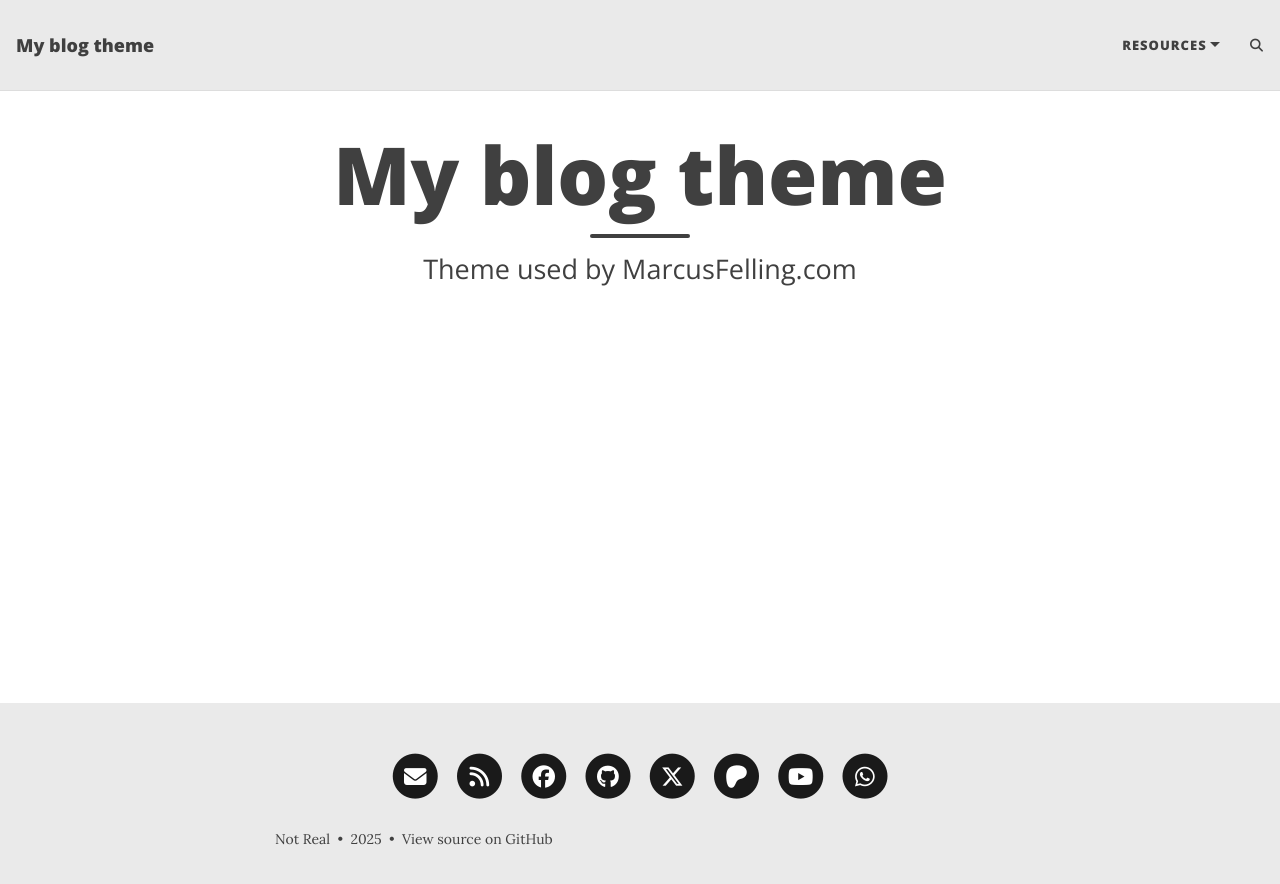
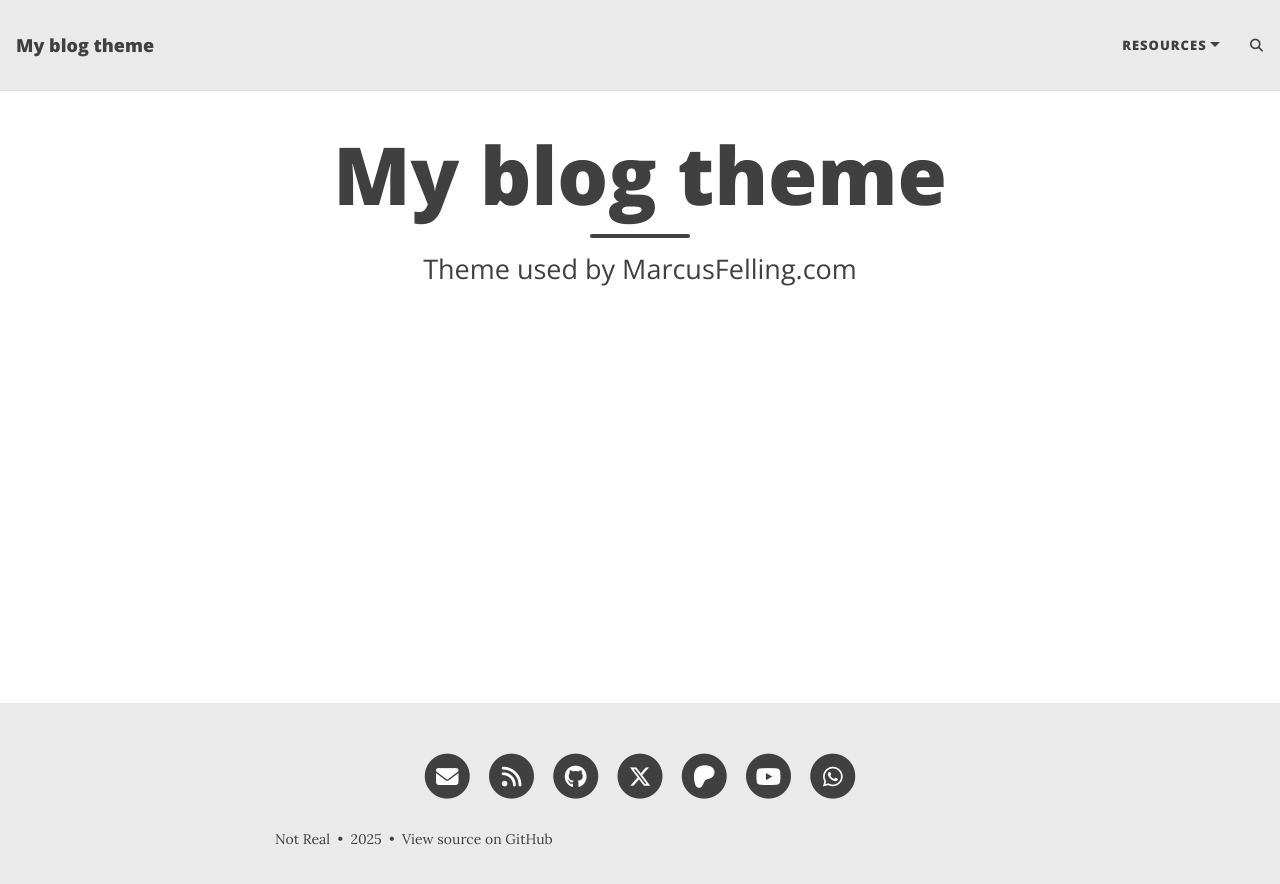
Before and after one commit to MarcusFelling/blog-theme, a Jekyll site: the page built from index.html, in a window 1280 px wide. Shown: the top 884 px of the page. Built offline with Jekyll 4.4.1, drawn with Linux system fonts in a browser that asks for light colours; the list of posts is cut into pages by our own code; comment, search, counter and statistics services are not loaded.

Commit message:
make social circles dynamic to account for dark mode

```diff
--- a/_includes/social-networks-links.html
+++ b/_includes/social-networks-links.html
@@ -5,7 +5,9 @@
   <li class="list-inline-item">
     <a href="{{ '/feed.xml' | relative_url }}" title="RSS">
       <span class="fa-stack fa-lg" aria-hidden="true">
-       <i class="fas fa-circle fa-stack-2x" style="color: var(--text-background-color, #1a1a1a); opacity: var(--circle-opacity, 1);"></i>
+       {%- if site.show_social_icons_background != false -%}
+       <i class="fas fa-circle fa-stack-2x dynamic-bg-circle"></i>
+       {%- endif -%}
         <i class="fas fa-rss fa-stack-1x fa-inverse"></i>
       </span>
       <span class="sr-only">RSS</span>
@@ -15,7 +17,9 @@
   <li class="list-inline-item">
     <a href="mailto:{{ network[1] }}" title="Email me">
       <span class="fa-stack fa-lg" aria-hidden="true">
-       <i class="fas fa-circle fa-stack-2x" style="color: var(--text-background-color, #1a1a1a); opacity: var(--circle-opacity, 1);"></i>
+       {%- if site.show_social_icons_background != false -%}
+       <i class="fas fa-circle fa-stack-2x dynamic-bg-circle"></i>
+       {%- endif -%}
         <i class="fas fa-envelope fa-stack-1x fa-inverse"></i>
       </span>
       <span class="sr-only">Email me</span>
@@ -28,17 +32,13 @@
       title="Schedule a meeting with me"
     >
       <span class="fa-stack fa-lg" aria-hidden="true">
-       <i class="fas fa-circle fa-stack-2x" style="color: var(--text-background-color, #1a1a1a); opacity: var(--circle-opacity, 1);"></i>
-        <i class="fas fa-calendar-check fa-stack-1x fa-inverse"></i>
-      </span>
-      <span class="sr-only">Schedule a meeting with me</span>
-    </a>
-  </li>
-  {%- endif -%} {%- if network[0] == "facebook" -%}
+       {%- if site.show_social_icons_background != false -%}
+       <i class="fas fa-circle fa-stack-2x dynamic-bg-circle"></i>
+       {%- endif -%}
   <li class="list-inline-item">
     <a href="https://www.facebook.com/{{ network[1] }}" title="Facebook">
       <span class="fa-stack fa-lg" aria-hidden="true">
-       <i class="fas fa-circle fa-stack-2x" style="color: var(--text-background-color, #1a1a1a); opacity: var(--circle-opacity, 1);"></i>
+       <i class="fas fa-circle fa-stack-2x dynamic-bg-circle"></i>
         <i class="fab fa-facebook fa-stack-1x fa-inverse"></i>
       </span>
       <span class="sr-only">Facebook</span>
@@ -48,7 +48,7 @@
   <li class="list-inline-item">
     <a href="https://t.me/{{ network[1] }}" title="Telegram">
       <span class="fa-stack fa-lg" aria-hidden="true">
-       <i class="fas fa-circle fa-stack-2x" style="color: var(--text-background-color, #1a1a1a); opacity: var(--circle-opacity, 1);"></i>
+       <i class="fas fa-circle fa-stack-2x dynamic-bg-circle"></i>
         <i class="fab fa-telegram-plane fa-stack-1x fa-inverse"></i>
       </span>
       <span class="sr-only">Telegram</span>
@@ -58,7 +58,7 @@
   <li class="list-inline-item">
     <a href="https://wa.me/{{ network[1] }}" title="Whatsapp">
       <span class="fa-stack fa-lg" aria-hidden="true">
-       <i class="fas fa-circle fa-stack-2x" style="color: var(--text-background-color, #1a1a1a); opacity: var(--circle-opacity, 1);"></i>
+       <i class="fas fa-circle fa-stack-2x dynamic-bg-circle"></i>
         <i class="fab fa-whatsapp fa-stack-1x fa-inverse"></i>
       </span>
       <span class="sr-only">Whatsapp</span>
@@ -68,7 +68,7 @@
   <li class="list-inline-item">
     <a href="https://github.com/{{ network[1] }}" title="GitHub">
       <span class="fa-stack fa-lg" aria-hidden="true">
-        <i class="fas fa-circle fa-stack-2x" style="color: var(--text-background-color, #1a1a1a); opacity: var(--circle-opacity, 1);"></i>
+        <i class="fas fa-circle fa-stack-2x dynamic-bg-circle"></i>
         <i class="fab fa-github fa-stack-1x fa-inverse"></i>
       </span>
       <span class="sr-only">GitHub</span>
@@ -78,7 +78,7 @@
   <li class="list-inline-item">
     <a href="https://gitlab.com/{{ network[1] }}" title="GitLab">
       <span class="fa-stack fa-lg" aria-hidden="true">
-       <i class="fas fa-circle fa-stack-2x" style="color: var(--text-background-color, #1a1a1a); opacity: var(--circle-opacity, 1);"></i>
+       <i class="fas fa-circle fa-stack-2x dynamic-bg-circle"></i>
         <i class="fab fa-gitlab fa-stack-1x fa-inverse"></i>
       </span>
       <span class="sr-only">GitLab</span>
@@ -88,7 +88,7 @@
   <li class="list-inline-item">
     <a href="https://twitter.com/{{ network[1] }}" title="X (Twitter)">
       <span class="fa-stack fa-lg" aria-hidden="true">
-       <i class="fas fa-circle fa-stack-2x" style="color: var(--text-background-color, #1a1a1a); opacity: var(--circle-opacity, 1);"></i>
+       <i class="fas fa-circle fa-stack-2x dynamic-bg-circle"></i>
         <i class="fab fa-x-twitter fa-stack-1x fa-inverse"></i>
       </span>
       <span class="sr-only">X (Twitter)</span>
@@ -104,7 +104,7 @@
       title="Reddit"
     >
       <span class="fa-stack fa-lg" aria-hidden="true">
-       <i class="fas fa-circle fa-stack-2x" style="color: var(--text-background-color, #1a1a1a); opacity: var(--circle-opacity, 1);"></i>
+       <i class="fas fa-circle fa-stack-2x dynamic-bg-circle"></i>
         <i class="fab fa-reddit fa-stack-1x fa-inverse"></i>
       </span>
       <span class="sr-only">Reddit</span>
@@ -114,7 +114,7 @@
   <li class="list-inline-item">
     <a href="https://linkedin.com/in/{{ network[1] }}" title="LinkedIn">
       <span class="fa-stack fa-lg" aria-hidden="true">
-       <i class="fas fa-circle fa-stack-2x" style="color: var(--text-background-color, #1a1a1a); opacity: var(--circle-opacity, 1);"></i>
+       <i class="fas fa-circle fa-stack-2x dynamic-bg-circle"></i>
         <i class="fab fa-linkedin fa-stack-1x fa-inverse"></i>
       </span>
       <span class="sr-only">LinkedIn</span>
@@ -124,7 +124,7 @@
   <li class="list-inline-item">
     <a href="https://www.xing.com/profile/{{ network[1] }}" title="Xing">
       <span class="fa-stack fa-lg" aria-hidden="true">
-       <i class="fas fa-circle fa-stack-2x" style="color: var(--text-background-color, #1a1a1a); opacity: var(--circle-opacity, 1);"></i>
+       <i class="fas fa-circle fa-stack-2x dynamic-bg-circle"></i>
         <i class="fab fa-xing fa-stack-1x fa-inverse"></i>
       </span>
       <span class="sr-only">Xing</span>
@@ -137,7 +137,7 @@
       title="StackOverflow"
     >
       <span class="fa-stack fa-lg" aria-hidden="true">
-       <i class="fas fa-circle fa-stack-2x" style="color: var(--text-background-color, #1a1a1a); opacity: var(--circle-opacity, 1);"></i>
+       <i class="fas fa-circle fa-stack-2x dynamic-bg-circle"></i>
         <i class="fab fa-stack-overflow fa-stack-1x fa-inverse"></i>
       </span>
       <span class="sr-only">StackOverflow</span>
@@ -147,7 +147,7 @@
   <li class="list-inline-item">
     <a href="https://www.snapchat.com/add/{{ network[1] }}" title="Snapchat">
       <span class="fa-stack fa-lg" aria-hidden="true">
-       <i class="fas fa-circle fa-stack-2x" style="color: var(--text-background-color, #1a1a1a); opacity: var(--circle-opacity, 1);"></i>
+       <i class="fas fa-circle fa-stack-2x dynamic-bg-circle"></i>
         <i class="fab fa-snapchat-ghost fa-stack-1x fa-inverse"></i>
       </span>
       <span class="sr-only">Snapchat</span>
@@ -157,7 +157,7 @@
   <li class="list-inline-item">
     <a href="https://www.instagram.com/{{ network[1] }}" title="Instagram">
       <span class="fa-stack fa-lg" aria-hidden="true">
-       <i class="fas fa-circle fa-stack-2x" style="color: var(--text-background-color, #1a1a1a); opacity: var(--circle-opacity, 1);"></i>
+       <i class="fas fa-circle fa-stack-2x dynamic-bg-circle"></i>
         <i class="fab fa-instagram fa-stack-1x fa-inverse"></i>
       </span>
       <span class="sr-only">Instagram</span>
@@ -167,7 +167,7 @@
   <li class="list-inline-item">
     <a href="https://www.youtube.com/{{ network[1] }}" title="YouTube">
       <span class="fa-stack fa-lg" aria-hidden="true">
-       <i class="fas fa-circle fa-stack-2x" style="color: var(--text-background-color, #1a1a1a); opacity: var(--circle-opacity, 1);"></i>
+       <i class="fas fa-circle fa-stack-2x dynamic-bg-circle"></i>
         <i class="fab fa-youtube fa-stack-1x fa-inverse"></i>
       </span>
       <span class="sr-only">YouTube</span>
@@ -177,7 +177,7 @@
   <li class="list-inline-item">
     <a href="https://open.spotify.com/user/{{ network[1] }}" title="Spotify">
       <span class="fa-stack fa-lg" aria-hidden="true">
-       <i class="fas fa-circle fa-stack-2x" style="color: var(--text-background-color, #1a1a1a); opacity: var(--circle-opacity, 1);"></i>
+       <i class="fas fa-circle fa-stack-2x dynamic-bg-circle"></i>
         <i class="fab fa-spotify fa-stack-1x fa-inverse"></i>
       </span>
       <span class="sr-only">Spotify</span>
@@ -187,7 +187,7 @@
   <li class="list-inline-item">
     <a href="tel:{{ network[1] }}" title="Phone">
       <span class="fa-stack fa-lg" aria-hidden="true">
-       <i class="fas fa-circle fa-stack-2x" style="color: var(--text-background-color, #1a1a1a); opacity: var(--circle-opacity, 1);"></i>
+       <i class="fas fa-circle fa-stack-2x dynamic-bg-circle"></i>
         <i class="fas fa-phone fa-stack-1x fa-inverse"></i>
       </span>
       <span class="sr-only">Phone</span>
@@ -197,7 +197,7 @@
   <li class="list-inline-item">
     <a href="https://steamcommunity.com/id/{{ network[1] }}" title="Steam">
       <span class="fa-stack fa-lg" aria-hidden="true">
-       <i class="fas fa-circle fa-stack-2x" style="color: var(--text-background-color, #1a1a1a); opacity: var(--circle-opacity, 1);"></i>
+       <i class="fas fa-circle fa-stack-2x dynamic-bg-circle"></i>
         <i class="fab fa-steam fa-stack-1x fa-inverse"></i>
       </span>
       <span class="sr-only">Steam</span>
@@ -207,7 +207,7 @@
   <li class="list-inline-item">
     <a href="https://www.twitch.tv/{{ network[1] }}" title="Twitch">
       <span class="fa-stack fa-lg" aria-hidden="true">
-       <i class="fas fa-circle fa-stack-2x" style="color: var(--text-background-color, #1a1a1a); opacity: var(--circle-opacity, 1);"></i>
+       <i class="fas fa-circle fa-stack-2x dynamic-bg-circle"></i>
         <i class="fab fa-twitch fa-stack-1x fa-inverse"></i>
       </span>
       <span class="sr-only">Twitch</span>
@@ -217,7 +217,7 @@
   <li class="list-inline-item">
     <a href="https://yelp.com/{{ network[1] }}" title="Yelp">
       <span class="fa-stack fa-lg" aria-hidden="true">
-       <i class="fas fa-circle fa-stack-2x" style="color: var(--text-background-color, #1a1a1a); opacity: var(--circle-opacity, 1);"></i>
+       <i class="fas fa-circle fa-stack-2x dynamic-bg-circle"></i>
         <i class="fab fa-yelp fa-stack-1x fa-inverse"></i>
       </span>
       <span class="sr-only">Yelp</span>
@@ -227,7 +227,7 @@
   <li class="list-inline-item">
     <a rel="me" href="https://{{ network[1] }}" title="Mastodon">
       <span class="fa-stack fa-lg" aria-hidden="true">
-       <i class="fas fa-circle fa-stack-2x" style="color: var(--text-background-color, #1a1a1a); opacity: var(--circle-opacity, 1);"></i>
+       <i class="fas fa-circle fa-stack-2x dynamic-bg-circle"></i>
         <i class="fab fa-mastodon fa-stack-1x fa-inverse"></i>
       </span>
       <span class="sr-only">Mastodon</span>
@@ -241,7 +241,7 @@
       title="Bluesky"
     >
       <span class="fa-stack fa-lg" aria-hidden="true">
-       <i class="fas fa-circle fa-stack-2x" style="color: var(--text-background-color, #1a1a1a); opacity: var(--circle-opacity, 1);"></i>
+       <i class="fas fa-circle fa-stack-2x dynamic-bg-circle"></i>
         <i class="fas fa-brands fa-bluesky fa-stack-1x fa-inverse"></i>
       </span>
       <span class="sr-only">Bluesky</span>
@@ -251,7 +251,7 @@
   <li class="list-inline-item">
     <a href="https://orcid.org/{{ network[1] }}" title="ORCID">
       <span class="fa-stack fa-lg" aria-hidden="true">
-       <i class="fas fa-circle fa-stack-2x" style="color: var(--text-background-color, #1a1a1a); opacity: var(--circle-opacity, 1);"></i>
+       <i class="fas fa-circle fa-stack-2x dynamic-bg-circle"></i>
         <i class="fab fa-orcid fa-stack-1x fa-inverse"></i>
       </span>
       <span class="sr-only">ORCID</span>
@@ -264,7 +264,7 @@
       title="Google Scholar"
     >
       <span class="fa-stack fa-lg" aria-hidden="true">
-       <i class="fas fa-circle fa-stack-2x" style="color: var(--text-background-color, #1a1a1a); opacity: var(--circle-opacity, 1);"></i>
+       <i class="fas fa-circle fa-stack-2x dynamic-bg-circle"></i>
         <i class="fa fa-graduation-cap fa-stack-1x fa-inverse"></i>
       </span>
       <span class="sr-only">Google Scholar</span>
@@ -274,7 +274,7 @@
   <li class="list-inline-item">
     <a href="https://patreon.com/{{ network[1] }}" title="Patreon">
       <span class="fa-stack fa-lg" aria-hidden="true">
-       <i class="fas fa-circle fa-stack-2x" style="color: var(--text-background-color, #1a1a1a); opacity: var(--circle-opacity, 1);"></i>
+       <i class="fas fa-circle fa-stack-2x dynamic-bg-circle"></i>
         <i class="fab fa-patreon fa-stack-1x fa-inverse"></i>
       </span>
       <span class="sr-only">Patreon</span>
@@ -284,7 +284,7 @@
   <li class="list-inline-item">
     <a href="https://medium.com/@{{ network[1] }}" title="Medium">
       <span class="fa-stack fa-lg" aria-hidden="true">
-       <i class="fas fa-circle fa-stack-2x" style="color: var(--text-background-color, #1a1a1a); opacity: var(--circle-opacity, 1);"></i>
+       <i class="fas fa-circle fa-stack-2x dynamic-bg-circle"></i>
         <i class="fab fa-medium fa-stack-1x fa-inverse"></i>
       </span>
       <span class="sr-only">Medium</span>
@@ -294,7 +294,7 @@
   <li class="list-inline-item">
     <a href="https://{{ network[1] }}.itch.io/" title="Itchio">
       <span class="fa-stack fa-lg" aria-hidden="true">
-       <i class="fas fa-circle fa-stack-2x" style="color: var(--text-background-color, #1a1a1a); opacity: var(--circle-opacity, 1);"></i>
+       <i class="fas fa-circle fa-stack-2x dynamic-bg-circle"></i>
         <i class="fab fa-itch-io fa-stack-1x fa-inverse"></i>
       </span>
       <span class="sr-only">Itchio</span>
@@ -310,7 +310,7 @@
       title="Discord"
     >
       <span class="fa-stack fa-lg" aria-hidden="true">
-       <i class="fas fa-circle fa-stack-2x" style="color: var(--text-background-color, #1a1a1a); opacity: var(--circle-opacity, 1);"></i>
+       <i class="fas fa-circle fa-stack-2x dynamic-bg-circle"></i>
         <i class="fab fa-discord fa-stack-1x fa-inverse"></i>
       </span>
       <span class="sr-only">Discord</span>
@@ -320,7 +320,7 @@
   <li class="list-inline-item">
     <a href="https://www.kaggle.com/{{ network[1] }}" title="Kaggle">
       <span class="fa-stack fa-lg" aria-hidden="true">
-       <i class="fas fa-circle fa-stack-2x" style="color: var(--text-background-color, #1a1a1a); opacity: var(--circle-opacity, 1);"></i>
+       <i class="fas fa-circle fa-stack-2x dynamic-bg-circle"></i>
         <i class="fab fa-kaggle fa-stack-1x fa-inverse"></i>
       </span>
       <span class="sr-only">Kaggle</span>
@@ -330,7 +330,7 @@
   <li class="list-inline-item">
     <a href="https://www.hackerrank.com/{{ network[1] }}" title="Hackerrank">
       <span class="fa-stack fa-lg" aria-hidden="true">
-       <i class="fas fa-circle fa-stack-2x" style="color: var(--text-background-color, #1a1a1a); opacity: var(--circle-opacity, 1);"></i>
+       <i class="fas fa-circle fa-stack-2x dynamic-bg-circle"></i>
         <i class="fab fa-hackerrank fa-stack-1x fa-inverse"></i>
       </span>
       <span class="sr-only">Hackerrank</span>
@@ -340,7 +340,7 @@
   <li class="list-inline-item">
     <a href="https://untappd.com/user/{{ network[1] }}" title="Untappd">
       <span class="fa-stack fa-lg" aria-hidden="true">
-       <i class="fas fa-circle fa-stack-2x" style="color: var(--text-background-color, #1a1a1a); opacity: var(--circle-opacity, 1);"></i>
+       <i class="fas fa-circle fa-stack-2x dynamic-bg-circle"></i>
         <i class="fab fa-untappd fa-stack-1x fa-inverse"></i>
       </span>
       <span class="sr-only">Untappd</span>
```
Also changed, not shown: assets/css/social-media-dark-mode.css (added, +22 -0 lines).
